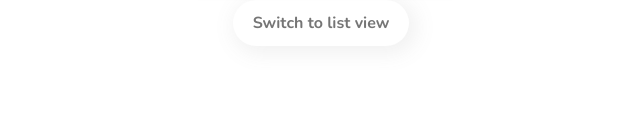
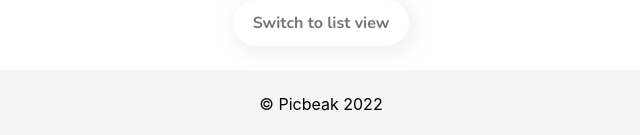
Before and after one commit to ijaspreetbhatti/Team-Loon-Picbeak-Frontend, a React (Create React App) app: page / in a window 1280 px wide. Shown: the part 2676-2811 px from the top of the page, without its empty margins (319-959 px from the left). Before the commit the page ends 2746 px from the top, so only its background shows below. Built offline with nearby package versions, Linux system fonts and the light colour scheme.

Commit message:
Adds Footer

```diff
--- a/src/App.js
+++ b/src/App.js
@@ -6,6 +6,7 @@ import "./App.css";
 import MatchView from "./components/Finder/MatchViewComponent/MatchView";
 // import ListView from "./components/Finder/ListViewComponent/ListView";
 import Header from "./components/shared/HeaderComponent/Header";
+import FooterComponent from "./components/shared/FooterComponent/FooterComponent";
 
 function App() {
     // const buttonCheckHandler = () => {
@@ -16,14 +17,8 @@ function App() {
         <div className="App">
             <Header />
             <MatchView />
+            <FooterComponent />
         </div>
     );
 }
-
-// <Button className="primary" onClick={buttonCheckHandler}>
-//     Identify bird
-// </Button>
-
-// <BgDetails></BgDetails>
-// <BirdFilter></BirdFilter>
 export default App;
--- /dev/null
+++ b/src/components/shared/FooterComponent/FooterComponent.js
@@ -0,0 +1,8 @@
+import React from "react";
+import "./FooterComponent.scss";
+
+function FooterComponent(props) {
+    return <footer className="footer">&copy; Picbeak 2022</footer>;
+}
+
+export default FooterComponent;
--- /dev/null
+++ b/src/components/shared/FooterComponent/FooterComponent.scss
@@ -0,0 +1,9 @@
+@import "../../../Variables/variables";
+
+.footer {
+    display: flex;
+    align-items: center;
+    justify-content: center;
+    padding: 24px;
+    background-color: $grey20;
+}
```
